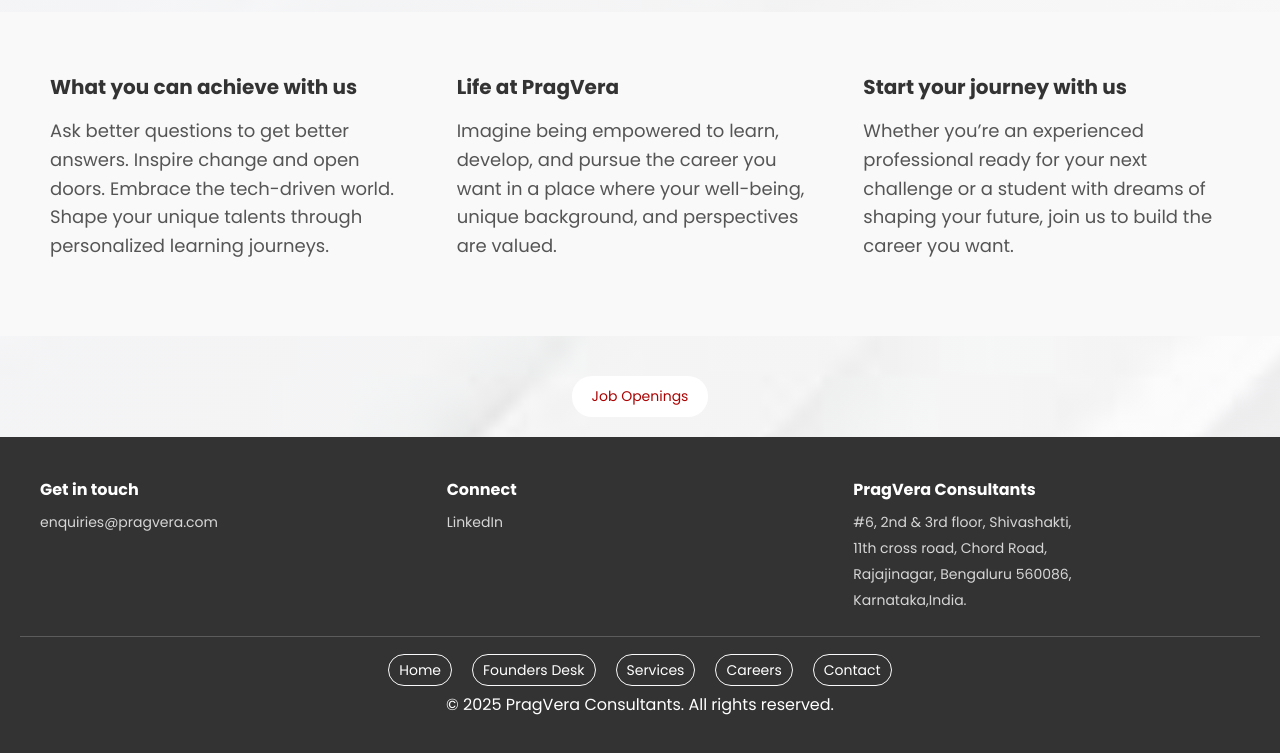
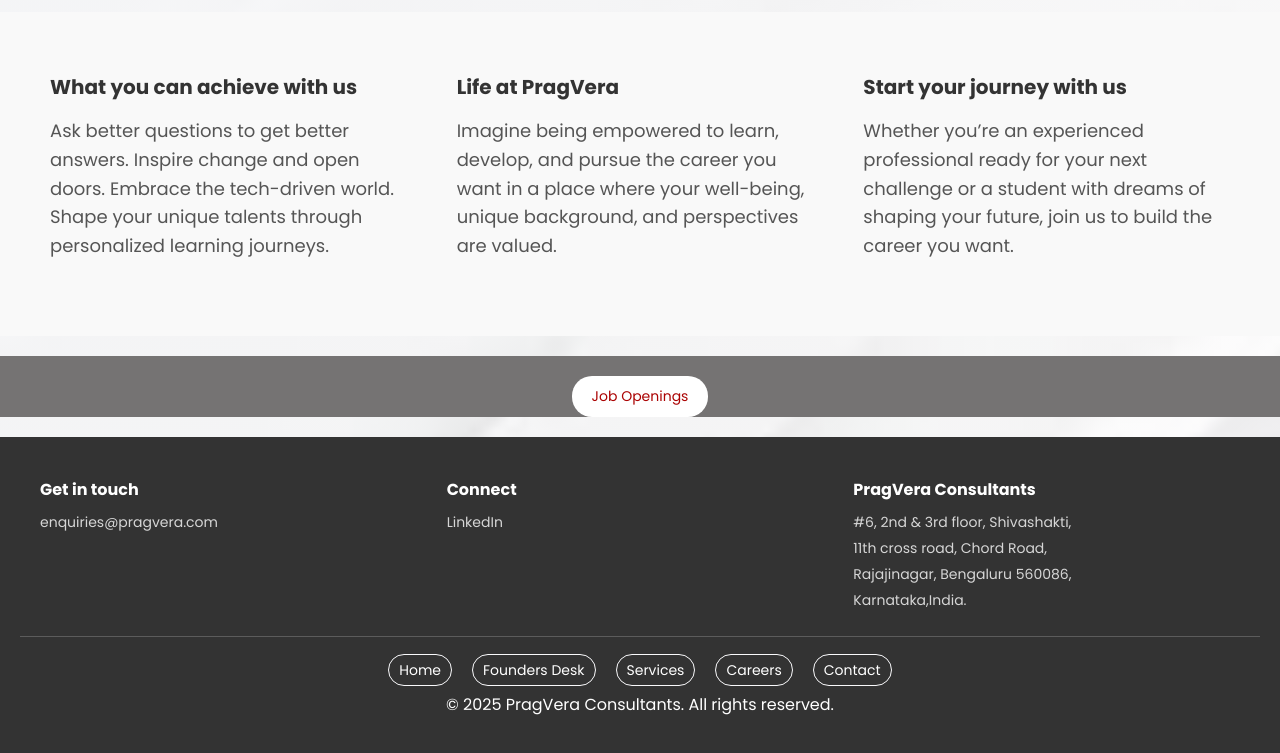
Before and after one commit to Varshitha2912/pragvera, a plain HTML site: page careers.html in a window 1280 px wide. Shown: the part 563-1316 px from the top of the page. Drawn offline with Linux system fonts and the light colour scheme.

Commit message:
Updated styles and layout with new configurations

```diff
--- a/style.css
+++ b/style.css
@@ -1417,4 +1417,5 @@ footer {
     text-align: center;
     margin-top: 20px;
     margin-bottom: 20px;
+    background-color: #757373;
 }
```
Also changed, not shown: services.html (+1 -1 lines).
